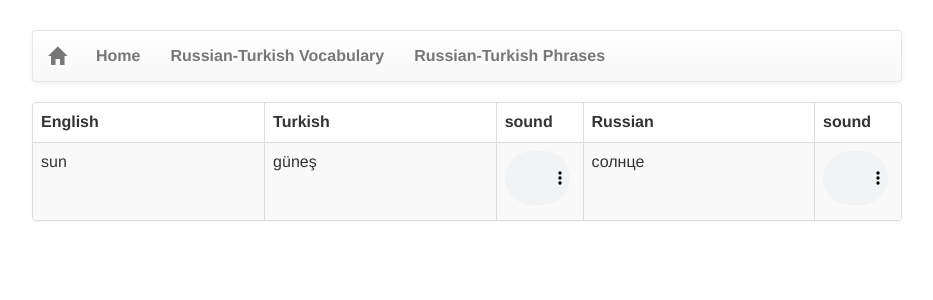
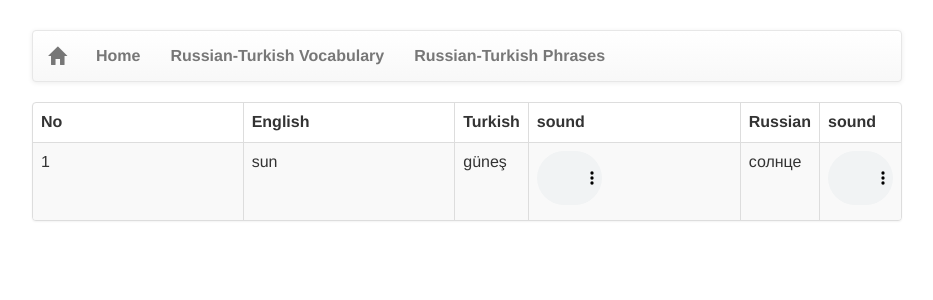
Before and after one commit to study-language/study-language-github.io, a Jekyll site: the page built from pages/russian-turkish-vocabulary.md, in a window 1280 px wide. Shown: the top 300 px of the page, without its empty margins (173-1106 px from the left). Built offline with Jekyll 4.4.1, drawn with Linux system fonts in a browser that asks for light colours; our own code applies the rules of GitHub Pages for plain Markdown files; the repository's description, which GitHub fills in, is left out.

Commit message:
Update russian-turkish-vocabulary.md

```diff
--- a/pages/russian-turkish-vocabulary.md
+++ b/pages/russian-turkish-vocabulary.md
@@ -16,6 +16,7 @@ permalink: russian-turkish-vocabulary
 
     <thead>
         <tr>
+            <th>No</th>
             <th>English</th>
             <th>Turkish</th>
             <th>sound</th>
@@ -28,6 +29,7 @@ permalink: russian-turkish-vocabulary
 
     {% for word in site.data.russian-turkish-vocabulary.vocabulary %}
         <tr>
+        <td> {{ forloop.index }} </td>
         <td> {{ word.en }} </td>
         <td> {{ word.tr }} </td>
         <td> <audio controls class="myaudio"> <source  src="{{ site.github.url }}/assets/sound/vocabulary/{{ word.tr-s }}.mp3" type="audio/mpeg"></audio> </td>
```
